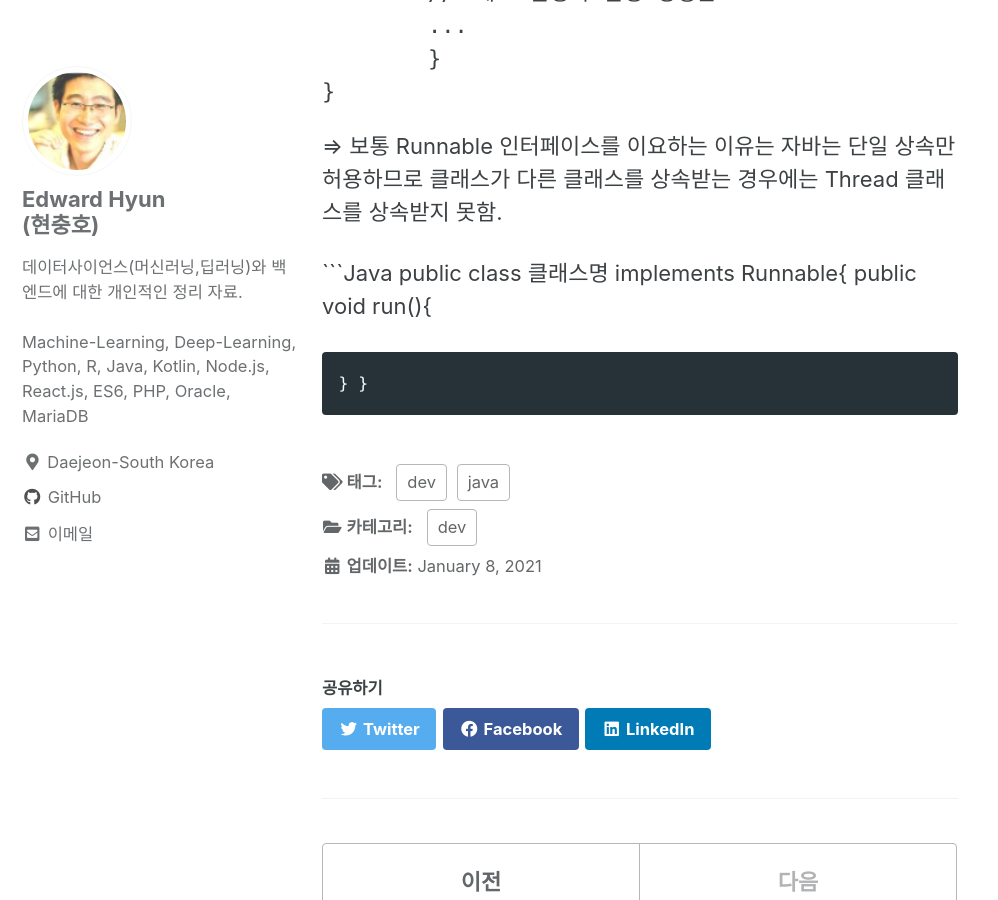
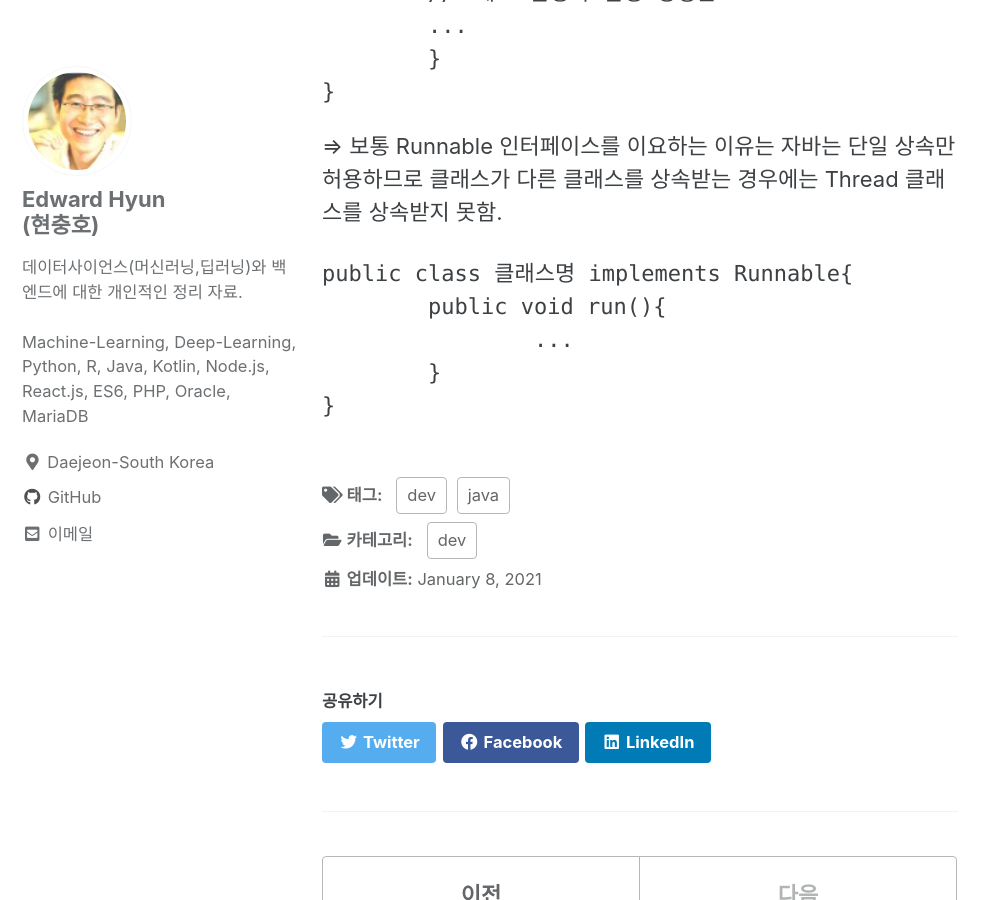
Before and after one commit to iamhch24/iamhch24.github.io, a Jekyll site: the page built from _posts/2021-01-08-[Study] 초보자를 위한 Java Programming.md, in a window 1280 px wide and 900 px high, scrolled down 1577 px. Shown: the whole window, without its empty margins (0-998 px from the left). Built offline with Jekyll 4.4.1, drawn with Linux system fonts in a browser that asks for light colours; cached includes are drawn as plain includes; some of the changed lines change nothing that is shown.

Commit message:
_posts/2021-01-08-[Study] 초보자를 위한 Java Programming.md updated from https://stackedit.io/

````diff
--- a/_posts/2021-01-08-[Study] 초보자를 위한 Java Programming.md
+++ b/_posts/2021-01-08-[Study] 초보자를 위한 Java Programming.md
@@ -43,11 +43,14 @@
 ```Java
 public class 클래스명 implements Runnable{
 	public void run(){
-
+		...
 	}
 }
+```
+
+
 
 <!--stackedit_data:
-eyJoaXN0b3J5IjpbLTEwMjU0NjQyMjUsNTA0NzE0NDQsMTk2Nz
-I3ODc3OSwtMTI2NDQ0NDc3M119
+eyJoaXN0b3J5IjpbMTYzNDA4MTEyNyw1MDQ3MTQ0NCwxOTY3Mj
+c4Nzc5LC0xMjY0NDQ0NzczXX0=
 -->
````
